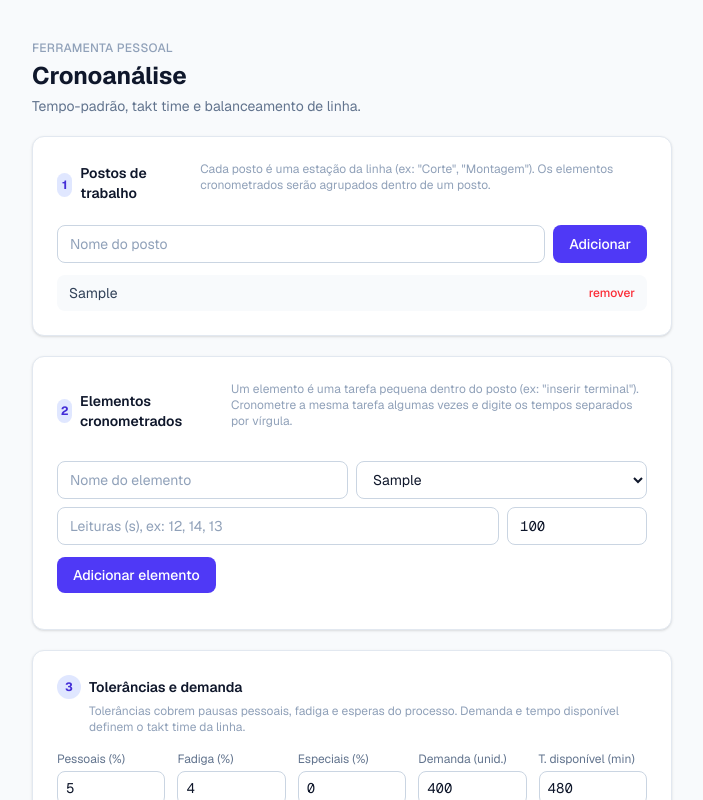
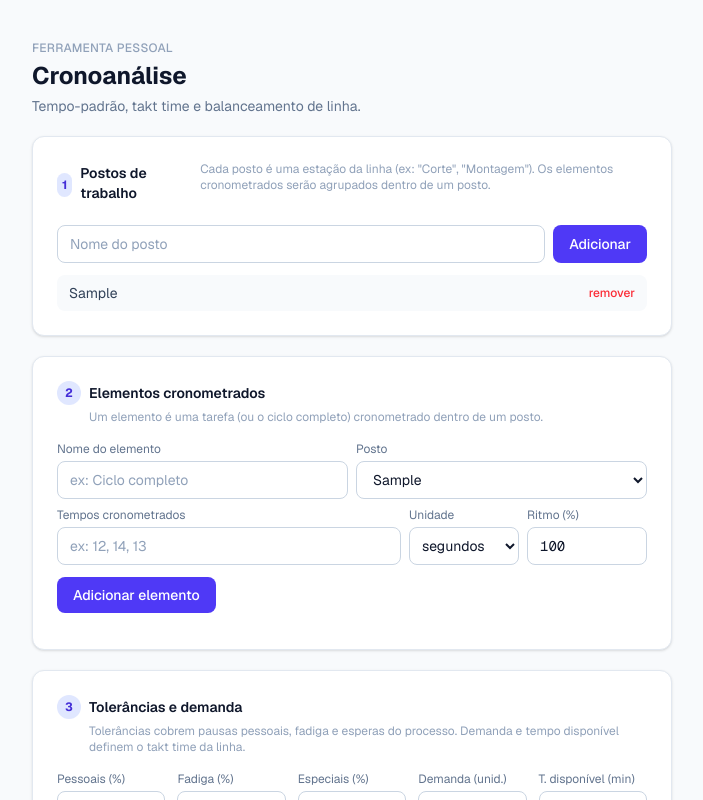
Before and after one commit to pabloaugussto/crono-app, a Next.js app: page / in a window 1280 px wide. Both pictures are taken after typing "Sample" into the empty fields and a click on the button "Adicionar". Shown: the top 800 px of the page, without its empty margins (288-991 px from the left). Built offline with nearby package versions, Linux system fonts and the light colour scheme.

Commit message:
corrige labels do formulario de elementos e add seletor de unidade

```diff
--- a/components/ElementosPanel.tsx
+++ b/components/ElementosPanel.tsx
@@ -1,6 +1,7 @@
 "use client";
 
 import { useState } from "react";
+import { paraSegundos, type UnidadeTempo } from "../lib/calculations";
 import type { Elemento, Posto } from "../types/cronoanalise";
 
 interface Props {
@@ -14,6 +15,7 @@ export default function ElementosPanel({ postos, elementos, onChange }: Props) {
   const [postoId, setPostoId] = useState("");
   const [leiturasTexto, setLeiturasTexto] = useState("");
   const [fatorRitmo, setFatorRitmo] = useState("100");
+  const [unidade, setUnidade] = useState<UnidadeTempo>("segundos");
 
   function adicionar() {
     const nomeLimpo = nome.trim();
@@ -21,7 +23,7 @@ export default function ElementosPanel({ postos, elementos, onChange }: Props) {
 
     const leituras = leiturasTexto
       .split(",")
-      .map((v) => parseFloat(v.trim()))
+      .map((v) => paraSegundos(parseFloat(v.trim()), unidade))
       .filter((v) => !isNaN(v) && v > 0);
 
     if (!nomeLimpo || !posto || leituras.length === 0) return;
@@ -45,7 +47,6 @@ export default function ElementosPanel({ postos, elementos, onChange }: Props) {
 
   return (
     <div className="bg-white border border-slate-200 rounded-xl shadow-sm p-6">
-      <div className="flex items-center gap-2 mb-4">
       <div className="flex items-center gap-2 mb-1">
         <span className="w-6 h-6 flex items-center justify-center rounded-full bg-indigo-100 text-indigo-700 text-xs font-bold">
           2
@@ -55,11 +56,9 @@ export default function ElementosPanel({ postos, elementos, onChange }: Props) {
         </h2>
       </div>
       <p className="text-xs text-slate-400 mb-4 ml-8">
-          Um elemento é uma tarefa pequena dentro do posto (ex: "inserir
-          terminal"). Cronometre a mesma tarefa algumas vezes e digite os tempos
-          separados por vírgula.
+        Um elemento é uma tarefa (ou o ciclo completo) cronometrado dentro de um
+        posto.
       </p>
-      </div>
 
       {postos.length === 0 ? (
         <p className="text-sm text-slate-400 italic">
@@ -68,14 +67,20 @@ export default function ElementosPanel({ postos, elementos, onChange }: Props) {
       ) : (
         <>
           <div className="grid grid-cols-2 gap-2 mb-2">
+            <label className="flex flex-col gap-1 text-xs text-slate-500">
+              Nome do elemento
               <input
                 id="nome-elemento"
                 name="nome-elemento"
                 value={nome}
                 onChange={(e) => setNome(e.target.value)}
-              placeholder="Nome do elemento"
+                placeholder="ex: Ciclo completo"
                 className="border border-slate-300 rounded-lg px-3 py-2 text-sm text-slate-900 placeholder:text-slate-400 outline-none focus:ring-2 focus:ring-indigo-500 focus:border-indigo-500"
               />
+            </label>
+
+            <label className="flex flex-col gap-1 text-xs text-slate-500">
+              Posto
               <select
                 id="posto-elemento"
                 name="posto-elemento"
@@ -89,25 +94,49 @@ export default function ElementosPanel({ postos, elementos, onChange }: Props) {
                   </option>
                 ))}
               </select>
+            </label>
           </div>
 
-          <div className="grid grid-cols-[1fr_140px] gap-2 mb-3">
+          <div className="grid grid-cols-[1fr_110px_120px] gap-2 mb-3">
+            <label className="flex flex-col gap-1 text-xs text-slate-500">
+              Tempos cronometrados
               <input
                 id="leituras-elemento"
                 name="leituras-elemento"
                 value={leiturasTexto}
                 onChange={(e) => setLeiturasTexto(e.target.value)}
-              placeholder="Leituras (s), ex: 12, 14, 13"
+                placeholder={
+                  unidade === "minutos" ? "ex: 25, 24, 26" : "ex: 12, 14, 13"
+                }
                 className="border border-slate-300 rounded-lg px-3 py-2 text-sm font-mono text-slate-900 placeholder:text-slate-400 placeholder:font-sans outline-none focus:ring-2 focus:ring-indigo-500 focus:border-indigo-500"
               />
+            </label>
+
+            <label className="flex flex-col gap-1 text-xs text-slate-500">
+              Unidade
+              <select
+                id="unidade-leitura"
+                name="unidade-leitura"
+                value={unidade}
+                onChange={(e) => setUnidade(e.target.value as UnidadeTempo)}
+                className="border border-slate-300 rounded-lg px-2 py-2 text-sm text-slate-900 outline-none focus:ring-2 focus:ring-indigo-500 focus:border-indigo-500"
+              >
+                <option value="segundos">segundos</option>
+                <option value="minutos">minutos</option>
+              </select>
+            </label>
+
+            <label className="flex flex-col gap-1 text-xs text-slate-500">
+              Ritmo (%)
               <input
                 id="fator-ritmo"
                 name="fator-ritmo"
                 value={fatorRitmo}
                 onChange={(e) => setFatorRitmo(e.target.value)}
-              placeholder="Ritmo (%)"
-              className="border border-slate-300 rounded-lg px-3 py-2 text-sm font-mono text-slate-900 placeholder:text-slate-400 placeholder:font-sans outline-none focus:ring-2 focus:ring-indigo-500 focus:border-indigo-500"
+                placeholder="100"
+                className="border border-slate-300 rounded-lg px-3 py-2 text-sm font-mono text-slate-900 placeholder:text-slate-400 outline-none focus:ring-2 focus:ring-indigo-500 focus:border-indigo-500"
               />
+            </label>
           </div>
 
           <button
--- a/lib/calculations.ts
+++ b/lib/calculations.ts
@@ -7,6 +7,13 @@ import type {
   Posto,
   ResultadoBalanceamento
 } from "../types/cronoanalise";
+
+export type UnidadeTempo = "segundos" | "minutos";
+
+// Converte um valor pra segundos
+export function paraSegundos(valor: number, unidade: UnidadeTempo): number {
+  return unidade === "minutos" ? valor * 60 : valor;
+}
 
 export function tempoObservadoMedio(leituras: number[]): number {
   if (leituras.length === 0) {
```
Lines whose indentation alone changed are shown as unchanged.
